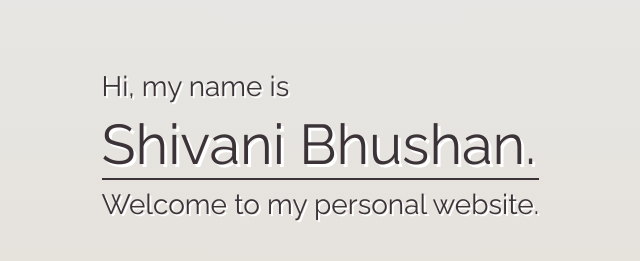
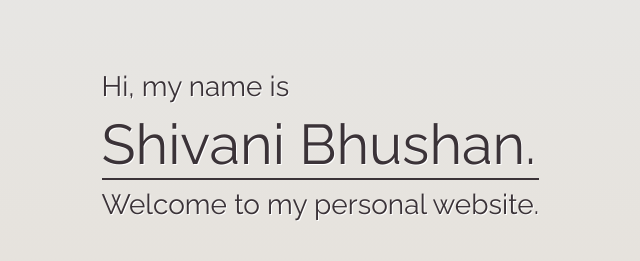
Before and after one commit to shivani0767/shivani0767.github.io, a plain HTML site: page index.html in a window 1280 px wide. Shown: the part 507-768 px from the top of the page, 549-1189 px from the left. Drawn offline with nearby package versions, Linux system fonts and the light colour scheme.

Commit message:
reduced horizontal and vertical distance of text-shadows

```diff
--- a/css/index.css
+++ b/css/index.css
@@ -84,7 +84,7 @@ html, body{
 	border-bottom: 2px solid currentColor;
     text-align: left;
     font-size: 350%;
-    text-shadow: 3px 3px white;
+    text-shadow: 1px 1px white;
 	color: rgb(59,51,56);
     width: 100%;
 }
@@ -98,7 +98,7 @@ html, body{
 #intro_text{
     text-align: left;
     font-size: 175%;
-    text-shadow: 2px 2px white;
+    text-shadow: 1px 1px white;
     color: rgb(59,51,56);
     width: 100%;
 }
```
